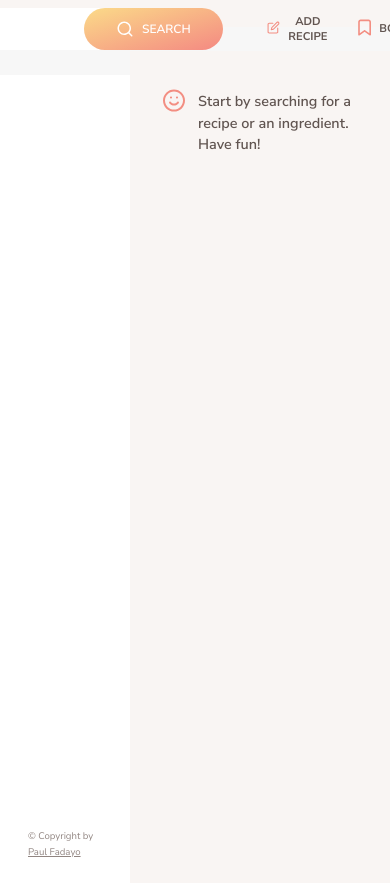
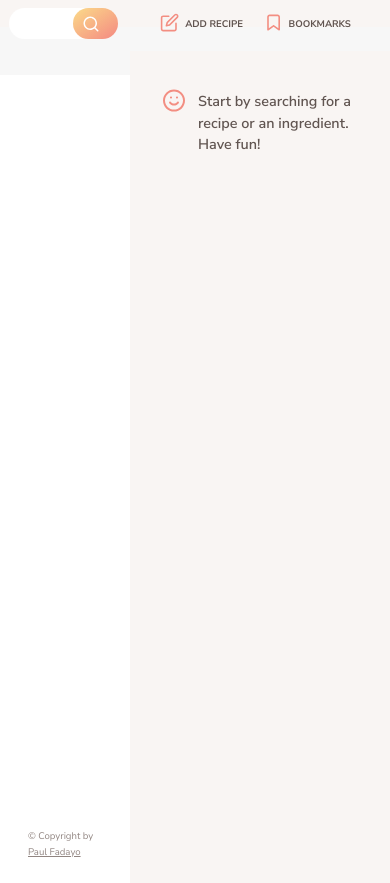
Before and after one commit to paulthadev/chefpro, a website built with Parcel: page index.html in a window 390 px wide. Shown: the part 53-936 px from the top of the page. Built offline with nearby package versions, Linux system fonts and the light colour scheme.

Commit message:
fix mobile design view

```diff
--- a/src/sass/_header.scss
+++ b/src/sass/_header.scss
@@ -42,6 +42,12 @@
     color: inherit;
     font-size: 1.7rem;
     width: 30rem;
+    @include respond(phone){
+      width: 10rem !important;
+    }
+    @media screen and (max-width:485px){
+      width: 5rem  !important;
+    }
 
 
     &:focus {
@@ -64,6 +70,16 @@
   &__btn {
     font-weight: 600;
     font-family: inherit;
+     @include respond(phone){
+      padding:0.85rem 1.2rem;
+      font-size: 1.3rem;
+
+    }
+     @media screen and (max-width:416px){
+      & span {
+        display: none;
+      }
+    }
   }
 }
 
@@ -93,9 +109,13 @@
     cursor: pointer;
     padding: 0 1.5rem;
     transition: all 0.3s;
-
     display: flex;
     align-items: center;
+    @media screen and (max-width:485px){
+      padding: 0 1.3rem;
+      font-size: 1.2rem;
+    }
+
 
     svg {
       height: 2.4rem;
@@ -128,6 +148,9 @@
   visibility: hidden;
   opacity: 0;
   transition: all 0.5s 0.2s;
+  @include respond(phone){
+    width: 30rem;
+  }
 
   &__list {
     list-style: none;
--- a/src/sass/_searchResults.scss
+++ b/src/sass/_searchResults.scss
@@ -6,6 +6,7 @@
   @include respond(tab-port){
     margin-top: 6rem;
   }
+
 }
 
 .results {
```
Also changed, not shown: src/sass/main.css, 1 other file.
